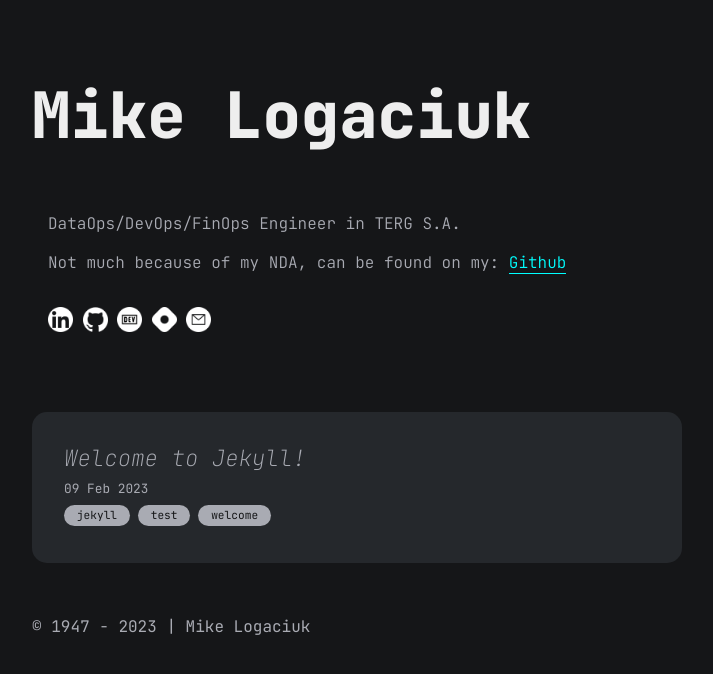
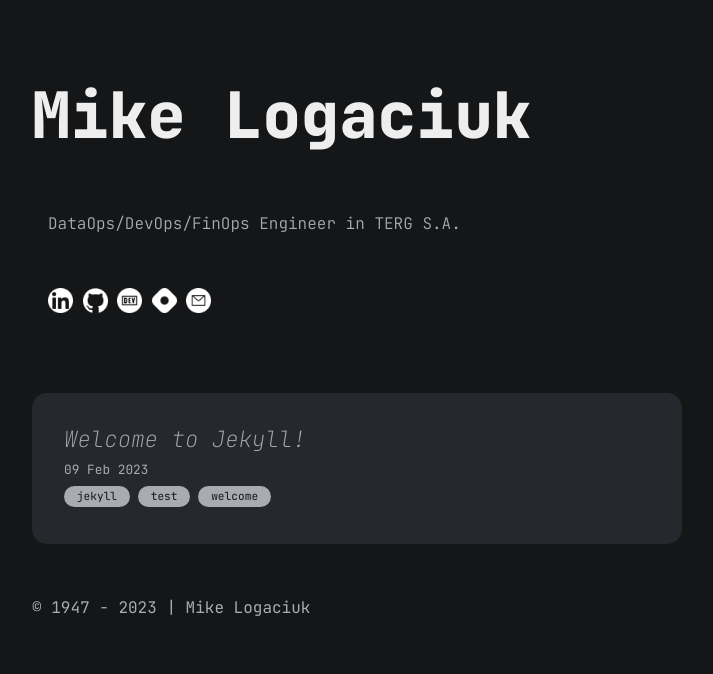
Before and after one commit to mikelogaciuk/mikelogaciuk.github.io, a Jekyll site: the page built from index.md, in a window 1280 px wide. Shown: the top 674 px of the page, without its empty margins (283-996 px from the left). Built offline with Jekyll 4.4.1, drawn with Linux system fonts in a browser that asks for light colours.

Commit message:
Further improvements, cleaning.

```diff
--- a/_config.yml
+++ b/_config.yml
@@ -4,7 +4,7 @@ markdown: kramdown
 # basic setup
 domain: mikelogaciuk.github.io              # if you want to force HTTPS, specify the domain without the http at the start, e.g. example.com
 url: https://mikelogaciuk.github.io         # the base hostname and protocol for your site, e.g. http://example.com
-baseurl: /mikelogaciuk.github.io/           # place folder name if the site is served in a subfolder
+baseurl: /                                  # place folder name if the site is served in a subfolder
 
 
 # for atom feed
--- a/_data/author.yml
+++ b/_data/author.yml
@@ -4,9 +4,6 @@ description: "
     DataOps/DevOps/FinOps Engineer in TERG S.A.
   </p>
   <br/>
-  <p>
-    Not much because of my NDA, can be found on my: <a href='https://github.com/mikelogaciuk' target='_blank'>Github</a>
-  </p>
   <br>
 "
 email: michal.logaciuk@hotmail.com
```
